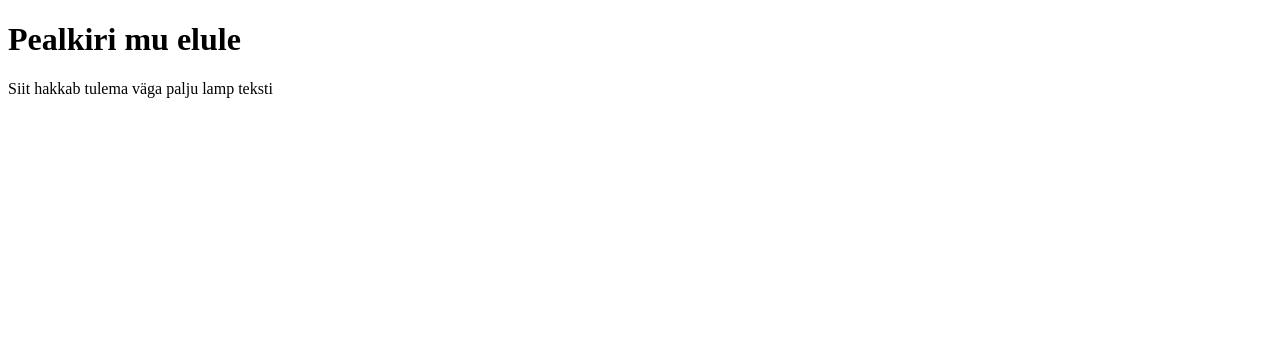
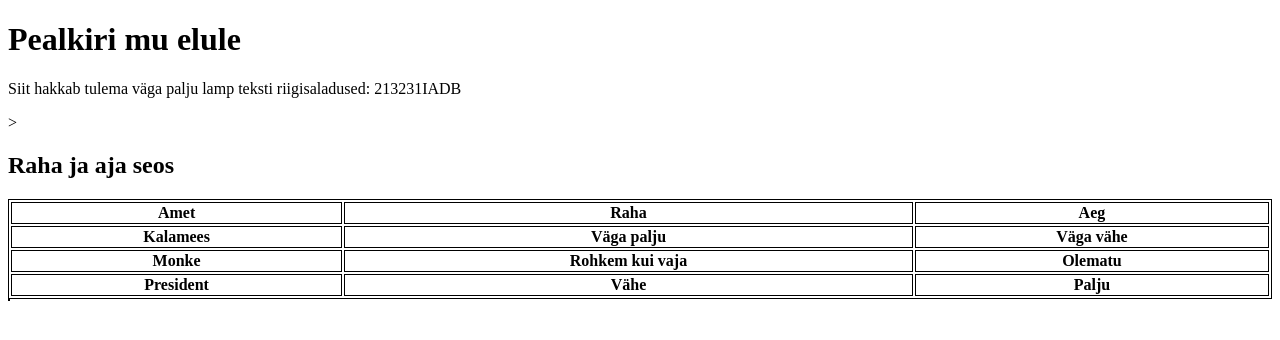
Before and after one commit to Caoimhien/Caoimhien.github.io, a plain HTML site: page index.html in a window 1280 px wide. Drawn offline with Linux system fonts and the light colour scheme.

Commit message:
Update index.html

```diff
--- a/index.html
+++ b/index.html
@@ -1,9 +1,42 @@
 <!DOCTYPE html>
 <html>
 <head>
-<title>Page Title</title>
+<title>Riigisaladused</title>
 </head>
+
 <body>
 
 <h1>Pealkiri mu elule</h1>
-<p>Siit hakkab tulema väga palju lamp teksti</p>
+<p>Siit hakkab tulema väga palju lamp teksti
+  riigisaladused: 213231IADB</p>>
+
+<style>
+  table, th, td {border:1px solid black;}
+</style>
+
+<h2>Raha ja aja seos</h2>
+
+<table style="width:100%">
+  <tr>
+    <th>Amet</th>
+    <th>Raha</th>
+    <th>Aeg</th>
+  </tr>
+  <tr>
+    <th>Kalamees</th>
+    <th>Väga palju</th>
+    <th>Väga vähe</th>
+  </tr>
+  <tr>
+    <th>Monke</th>
+    <th>Rohkem kui vaja</th>
+    <th>Olematu</th>
+  </tr>
+  <tr>
+    <th>President</th>
+    <th>Vähe</th>
+    <th>Palju</th>
+   </tr>
+<table>
+
+</body>
```
